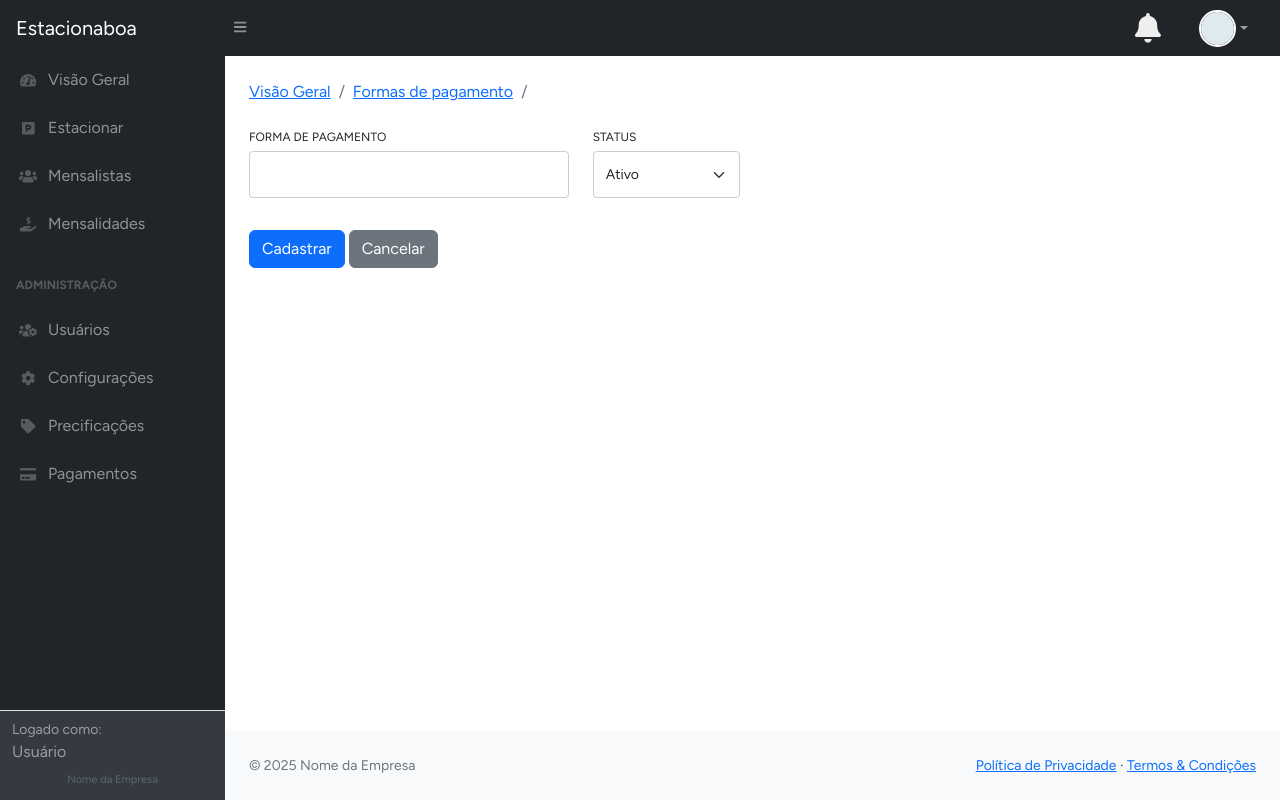
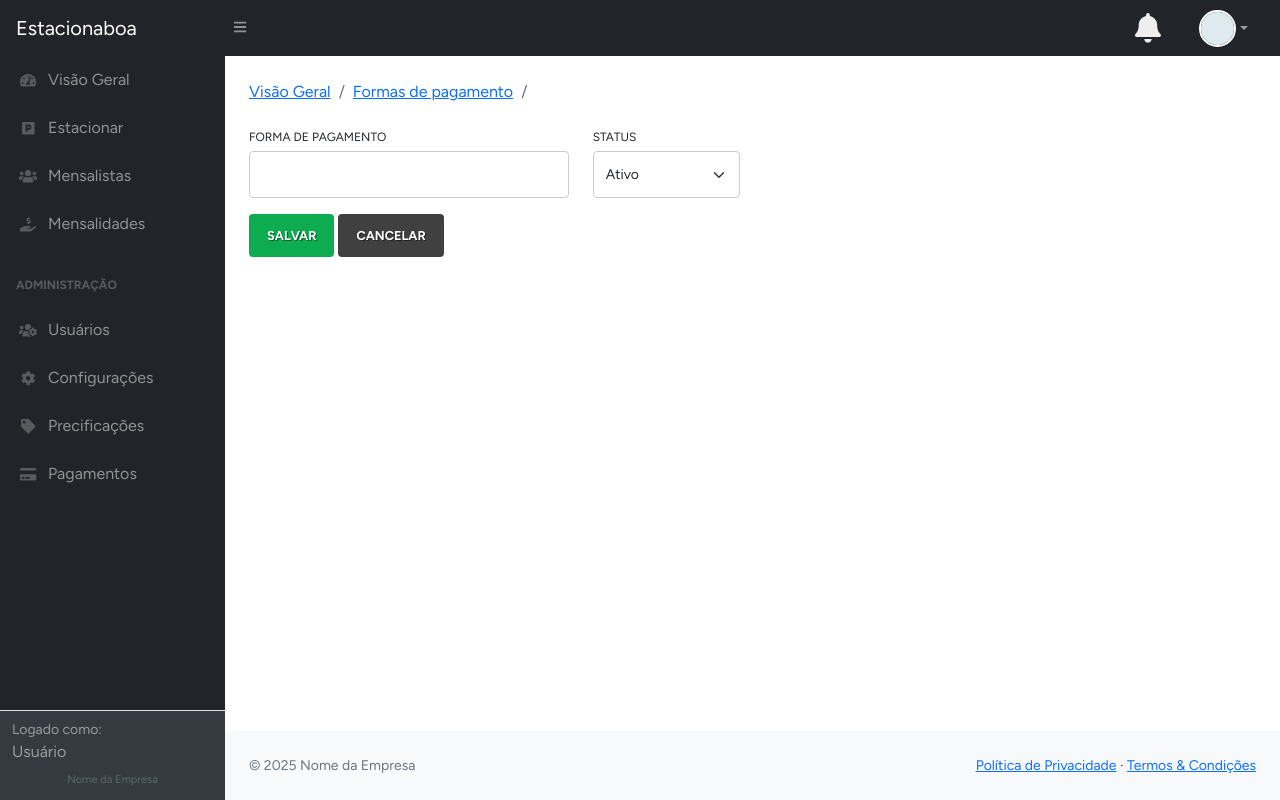
Before and after one commit to jotahtsx/estacionaboa-codeigniter, a CodeIgniter 4 app: the page made by www/app/Views/admin/payment_methods/create.php in a window 1280 px wide. Run offline with PHP 8.4 and a stand-in for CodeIgniter, Linux system fonts and the light colour scheme; the template is opened without the code that fills it, so the values that code supplies are empty; some libraries are stand-ins or nearby versions.

Commit message:
Corrigindo views

```diff
--- a/www/app/Views/admin/payment_methods/create.php
+++ b/www/app/Views/admin/payment_methods/create.php
@@ -38,8 +38,8 @@
             </div>
         </div>
 
-        <button type="submit" class="btn btn-primary mt-3">Cadastrar</button>
-        <a href="<?= url_to('admin_formas_pagamento') ?>" class="btn btn-secondary mt-3">Cancelar</a>
+        <button type="submit" class="btn btn-primary btn-submit">Salvar</button>
+        <a href="<?= url_to('admin_formas_pagamento') ?>" class="btn btn-secondary btn-cancel">Cancelar</a>
     </form>
 </div>
 
--- a/www/app/Views/admin/payment_methods/edit.php
+++ b/www/app/Views/admin/payment_methods/edit.php
@@ -39,8 +39,8 @@
             </div>
         </div>
 
-        <button type="submit" class="btn btn-primary mt-3">Salvar Alterações</button>
-        <a href="<?= url_to('admin_formas_pagamento') ?>" class="btn btn-secondary mt-3">Cancelar</a>
+        <button type="submit" class="btn btn-primary btn-submit">Salvar</button>
+        <a href="<?= url_to('admin_formas_pagamento') ?>" class="btn btn-secondary btn-cancel">Cancelar</a>
     </form>
 </div>
 
--- a/www/app/Views/admin/pricing_categories/create.php
+++ b/www/app/Views/admin/pricing_categories/create.php
@@ -37,7 +37,7 @@
                 <?php endif; ?>
             </div>
         </div>
-        <button type="submit" class="btn btn-primary btn-submit">Cadastrar</button>
+        <button type="submit" class="btn btn-primary btn-submit">Salvar</button>
         <a href="<?= url_to('admin_precificacoes_categorias') ?>" class="btn btn-secondary btn-cancel">Cancelar</a>
     </form>
 </div>
--- a/www/app/Views/admin/pricing_categories/edit.php
+++ b/www/app/Views/admin/pricing_categories/edit.php
@@ -35,7 +35,7 @@
                 </select>
             </div>
         </div>
-        <button type="submit" class="btn btn-primary btn-submit">Atualizar</button>
+        <button type="submit" class="btn btn-primary btn-submit">Salvar</button>
         <a href="<?= url_to('admin_precificacoes_categorias') ?>" class="btn btn-secondary btn-cancel">Cancelar</a>
     </form>
 </div>
--- a/www/app/Views/admin/users/create.php
+++ b/www/app/Views/admin/users/create.php
@@ -120,7 +120,7 @@
             <input type="file" class="form-control" id="image" name="image" accept="image/*">
         </div>
 
-        <button type="submit" class="btn btn-primary btn-submit">Cadastrar</button>
+        <button type="submit" class="btn btn-primary btn-submit">Salvar</button>
         <a href="<?= url_to('admin_usuarios') ?>" class="btn btn-secondary btn-cancel">Cancelar</a>
     </form>
 
--- a/www/app/Views/admin/users/edit.php
+++ b/www/app/Views/admin/users/edit.php
@@ -128,7 +128,7 @@
             <input type="file" class="form-control" id="image" name="image" accept="image/jpeg,image/png,image/gif,image/webp">
         </div>
 
-        <button type="submit" class="btn btn-primary btn-submit">Atualizar</button>
+        <button type="submit" class="btn btn-primary btn-submit">Salvar</button>
         <a href="<?= url_to('admin_usuarios') ?>" class="btn btn-secondary btn-cancel">Cancelar</a>
     </form>
 
```
